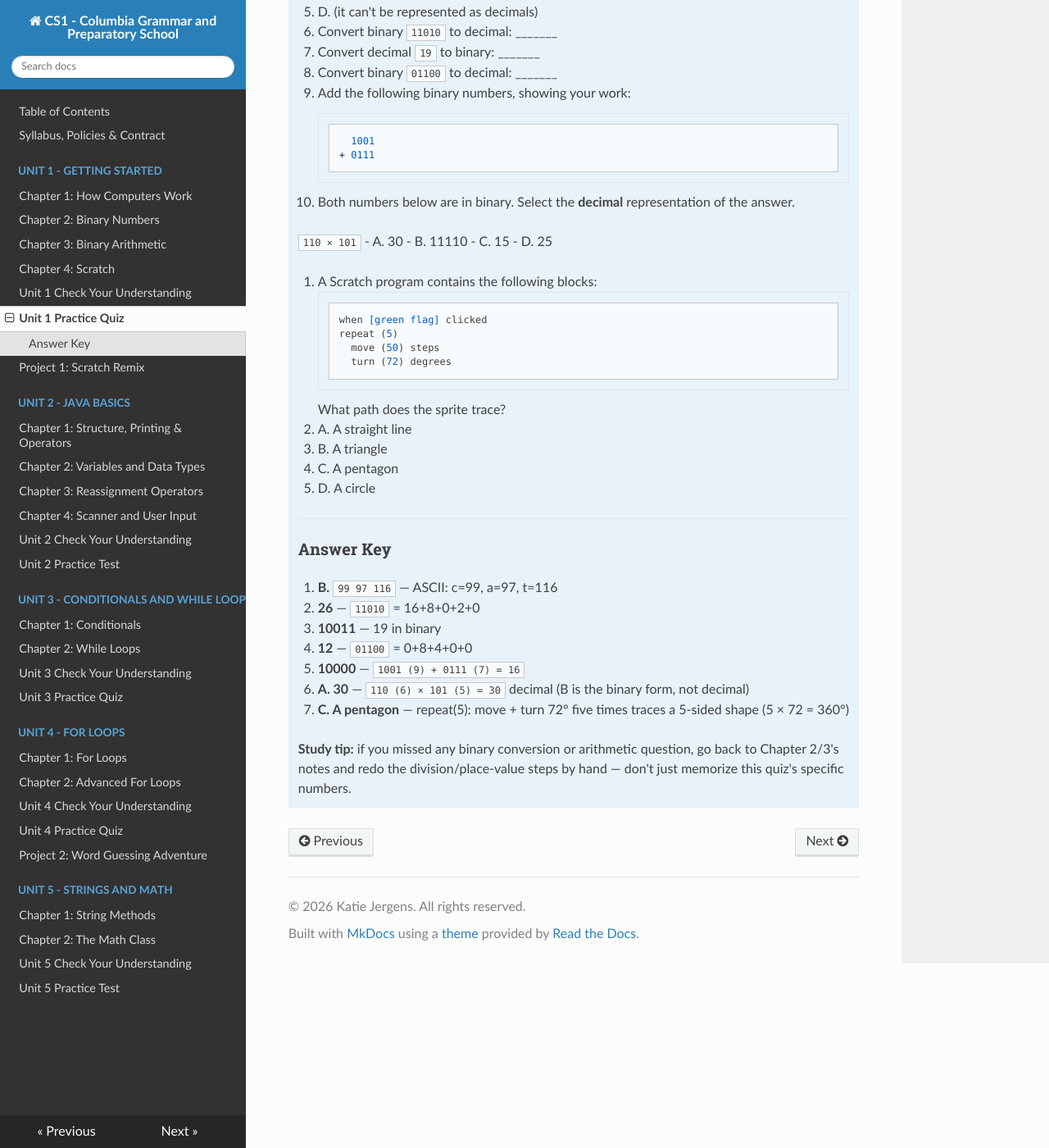
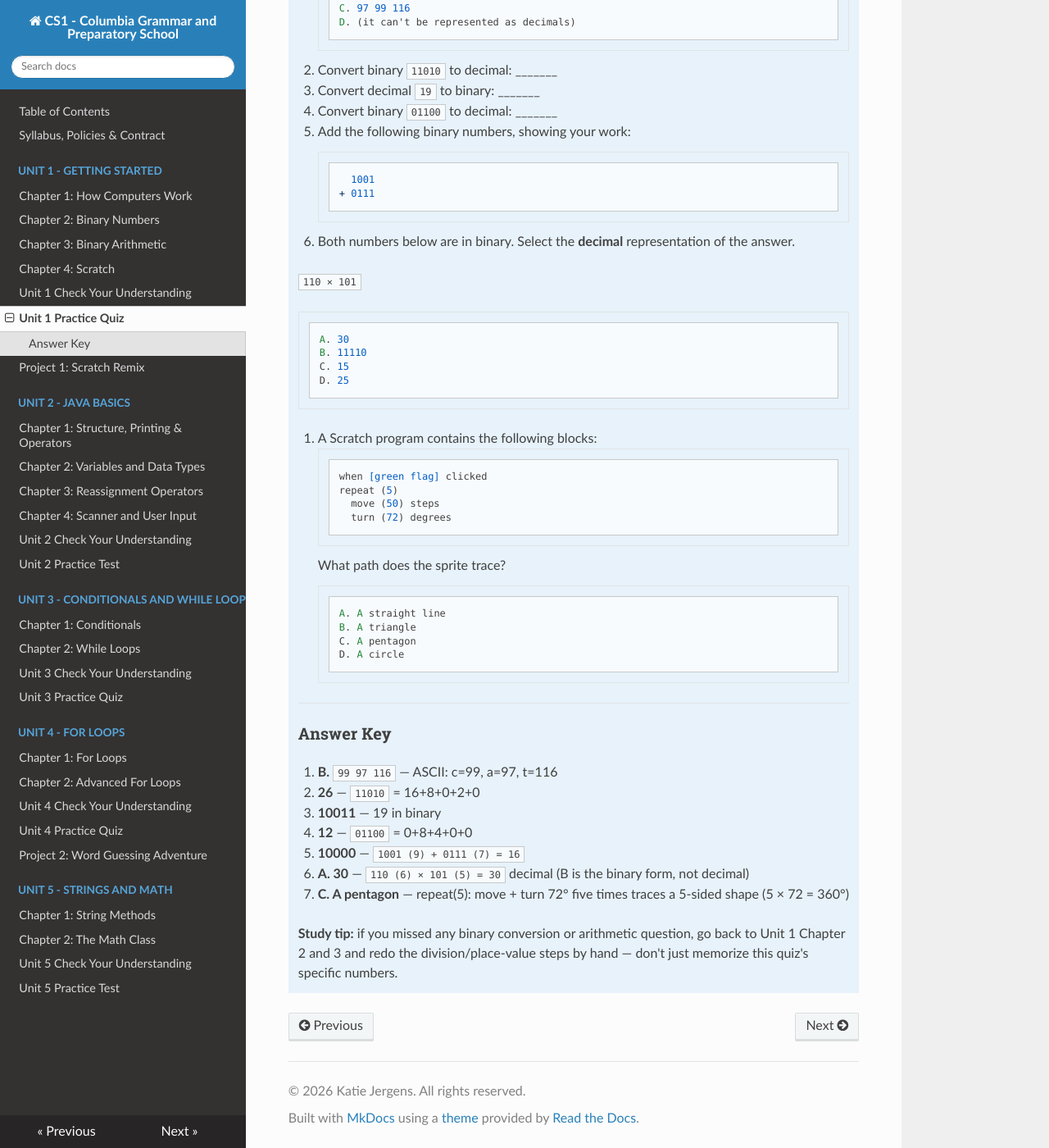
Before and after one commit to kjergens/cs1-site, an MkDocs documentation site: the page built from docs/unit1/unit1_practice_quiz.md, in a window 1280 px wide and 1400 px high, scrolled down 391 px. Shown: the whole window at 82% size. Built offline with MkDocs 1.6.1, drawn with Linux system fonts in a browser that asks for light colours; nearby versions of some CDN libraries; some of the changed text lies outside the part shown.

Commit message:
fixing MCQs on unit 1 practice

````diff
--- a/docs/unit1/unit1_practice_quiz.md
+++ b/docs/unit1/unit1_practice_quiz.md
@@ -5,10 +5,12 @@
     *Ungraded self-check — use this to prepare for Quiz 1. Answer key is at the bottom; don't peek until you've tried every question. Covers the same skills as the real quiz: ASCII, binary conversion, binary addition, binary multiplication, and Scratch block tracing.*
 
     1. Using the ASCII chart, what is the decimal representation of `"cat"`?
-    - A. cat
-    - B. 99 97 116
-    - C. 97 99 116
-    - D. (it can't be represented as decimals)
+    ```
+    A. cat
+    B. 99 97 116
+    C. 97 99 116
+    D. (it can't be represented as decimals)
+    ```
 
     2. Convert binary `11010` to decimal: _______
 
@@ -25,10 +27,12 @@
     6. Both numbers below are in binary. Select the **decimal** representation of the answer.
 
     `110 × 101`
-    - A. 30
-    - B. 11110
-    - C. 15
-    - D. 25
+    ```
+    A. 30
+    B. 11110
+    C. 15
+    D. 25
+    ```
 
     7. A Scratch program contains the following blocks:
     ```
@@ -38,10 +42,12 @@
       turn (72) degrees
     ```
     What path does the sprite trace?
-    - A. A straight line
-    - B. A triangle
-    - C. A pentagon
-    - D. A circle
+    ```
+    A. A straight line
+    B. A triangle
+    C. A pentagon
+    D. A circle
+    ```
 
     ---
 
@@ -61,4 +67,4 @@
 
     7. **C. A pentagon** — repeat(5): move + turn 72° five times traces a 5-sided shape (5 × 72 = 360°)
 
-    **Study tip:** if you missed any binary conversion or arithmetic question, go back to Chapter 2/3's notes and redo the division/place-value steps by hand — don't just memorize this quiz's specific numbers.
+    **Study tip:** if you missed any binary conversion or arithmetic question, go back to Unit 1 Chapter 2 and 3 and redo the division/place-value steps by hand — don't just memorize this quiz's specific numbers.
````
